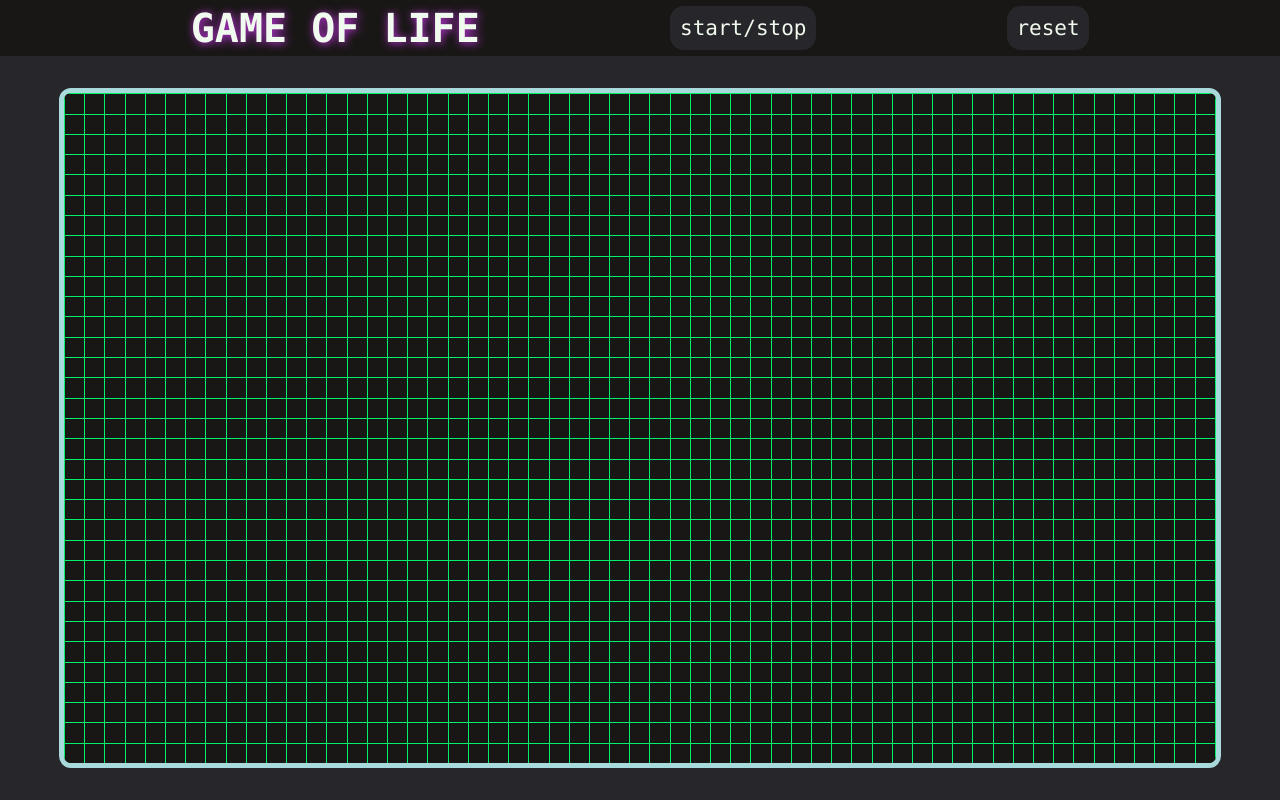
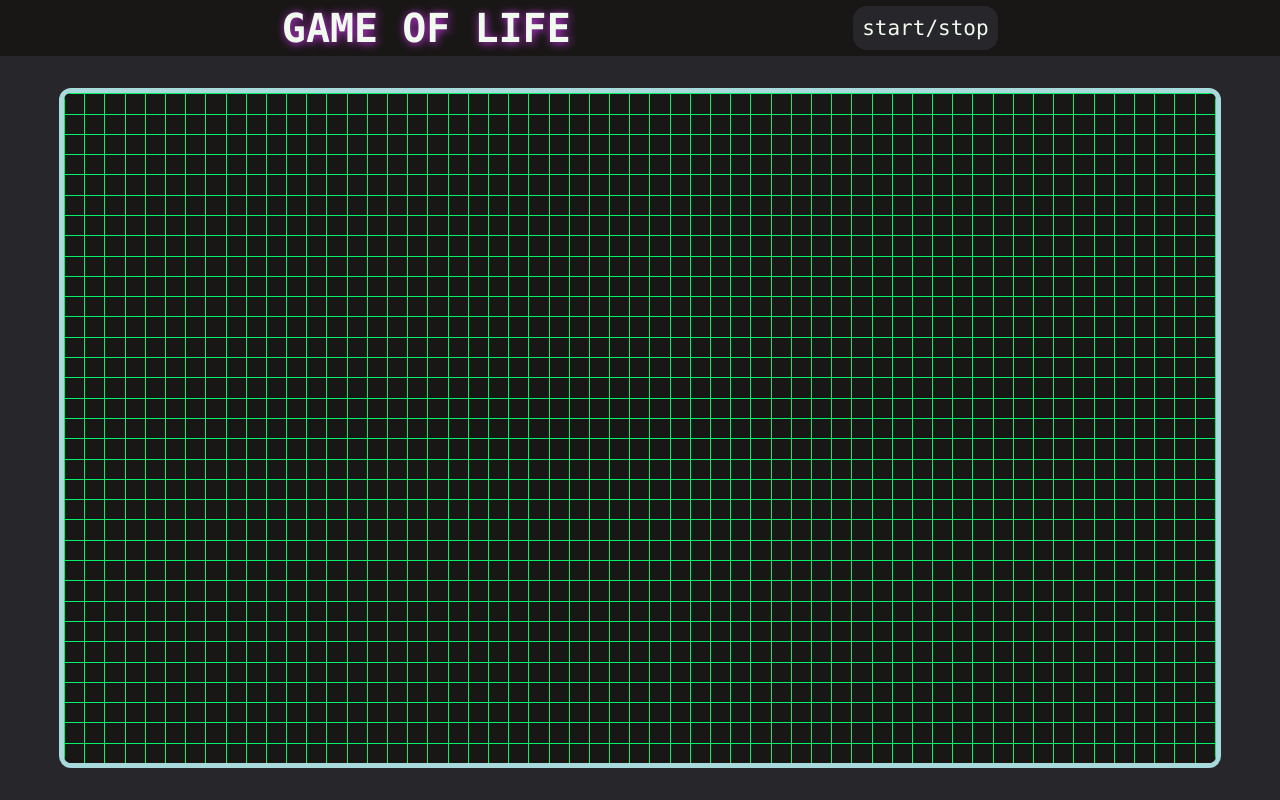
Before and after one commit to AVX00/202201-w2chwe-Alberto-vidal, a website: page site/index.html in a window 1280 px wide. Drawn offline with nearby package versions, Linux system fonts and the light colour scheme; files that its build step writes are made by us from their sources.

Commit message:
removed reset button

```diff
--- a/site/index.html
+++ b/site/index.html
@@ -16,7 +16,7 @@
     <aside class="menu">
       <h1 class="title">GAME OF LIFE</h1>
       <p class="button" id="start">start/stop</p>
-      <p class="button" id="reset">reset</p>
+
     </aside>
     <script src="scripts/dom.js" type="module"></script>
   </body>
--- a/site/scripts/dom.js
+++ b/site/scripts/dom.js
@@ -97,7 +97,7 @@ function addOnclick(dayInfo) {
 
 function firstDay() {
   const dayInfo = createCells();
-  console.log(dayInfo);
+
   addOnclick(dayInfo.link);
 
   return dayInfo;
@@ -128,11 +128,7 @@ function main() {
   let id;
   const dayInfo = firstDay();
   const startStop = document.getElementById("start");
-  const reset = document.getElementById("reset");
-  addListener(reset, main);
-
   addListener(startStop, () => {
-    console.log(playing);
     playing = !playing;
     if (playing) {
       id = setInterval(() => {
@@ -143,10 +139,12 @@ function main() {
     }
   });
 }
+
 window.onresize = () => {
   setTimeout(() => {
     main();
   }, 1000);
 };
-console.log(detectMob());
+console.log(addListener);
+
 main();
```
